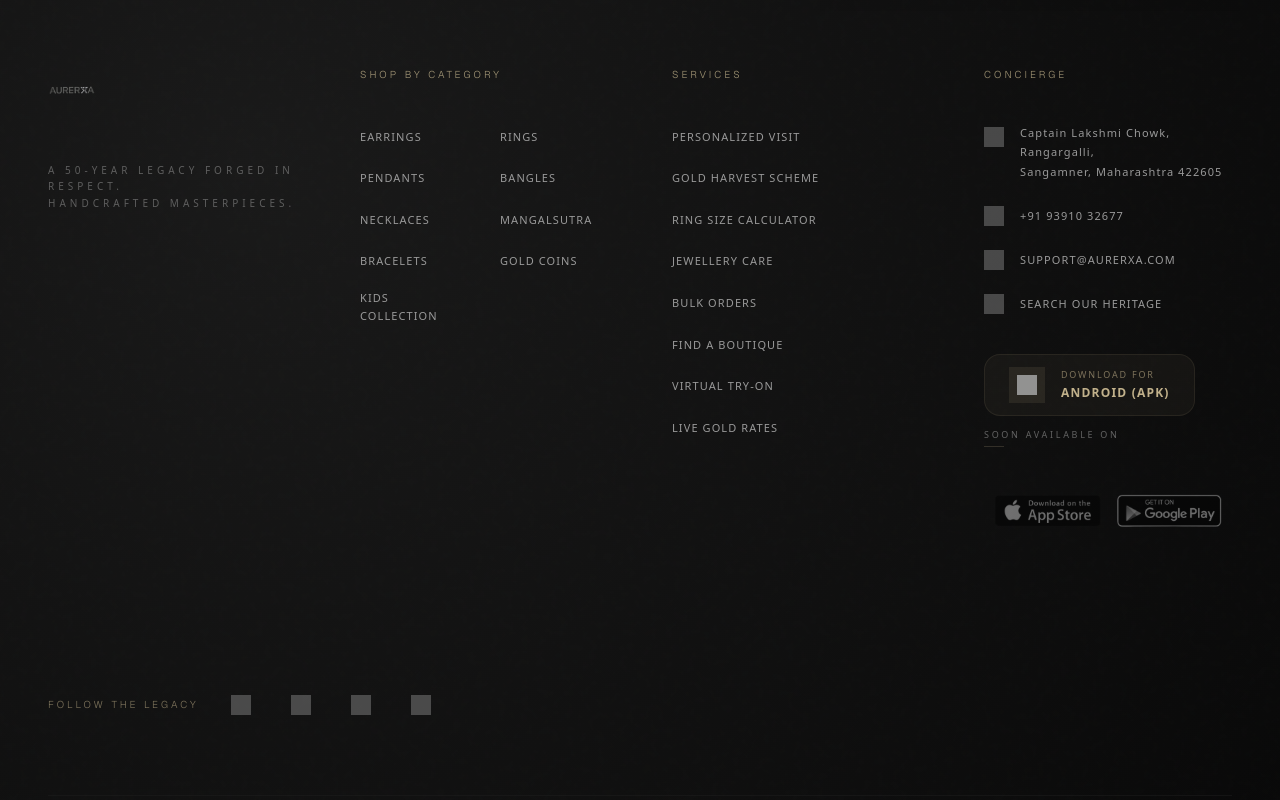
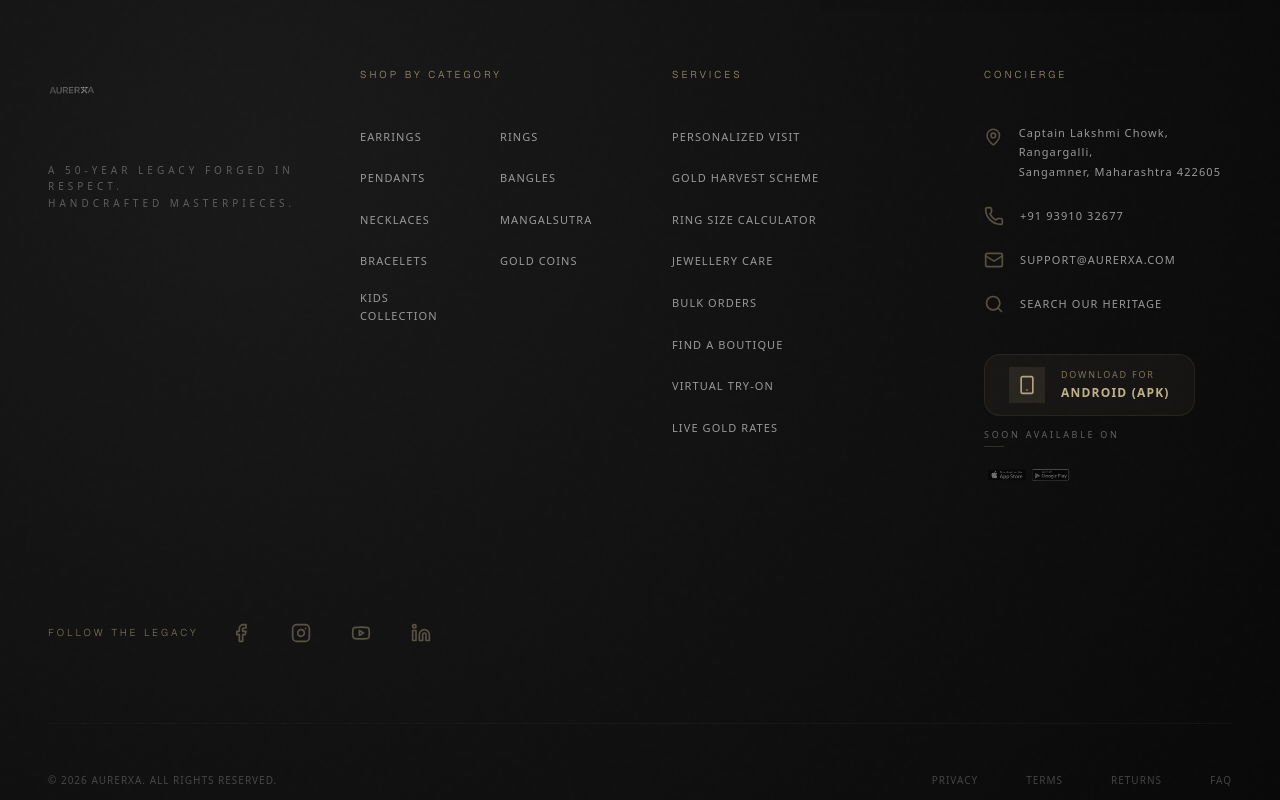
Before and after one commit to naiemshaikhofficial/AURERXA, a Next.js app: page /cart in a window 1280 px wide. Shown: the part 860-1660 px from the top of the page. Built offline with nearby package versions, Linux system fonts and the light colour scheme; no server answers; the database is empty; grey boxes are pictures that could not be loaded.

Commit message:
feat: Establish core application structure with essential e-commerce pages, components, and routing.

```diff
--- a/app/cart/page.tsx
+++ b/app/cart/page.tsx
@@ -8,7 +8,7 @@
 import supabaseLoader from '@/lib/supabase-loader'
 import { Button } from '@/components/ui/button'
 import { useCart } from '@/context/cart-context'
-import { Minus, Plus, Trash2, ShoppingBag, Loader2, ArrowRight, Search } from 'lucide-react'
+import { Minus, Plus, Trash2, ShoppingBag, Loader2, ArrowRight, Search, CreditCard } from 'lucide-react'
 import { useSearch } from '@/context/search-context'
 import { DeliveryChecker } from '@/components/delivery-checker'
 
@@ -185,7 +185,7 @@
                                     </Link>
 
                                     <div className="mt-8 pt-6 border-t border-border flex items-center justify-center gap-4 opacity-30 grayscale hover:grayscale-0 hover:opacity-60 transition-all duration-500">
-                                        <img src="https://img.icons8.com/?size=100&id=13611&format=png&color=FFFFFF" alt="Visa" className="h-6 invert dark:invert-0" />
+                                        <CreditCard className="w-6 h-6 text-foreground" />
                                         <img src="/Mastercard-logo.svg" alt="Mastercard" className="h-6 invert dark:invert-0" />
                                         <img src="/upi-icon.svg" alt="UPI" className="h-6 invert dark:invert-0" />
                                         <img src="/Rupay-Logo.png" alt="RuPay" className="h-6" />
--- a/app/checkout/payment-retry/[id]/page.tsx
+++ b/app/checkout/payment-retry/[id]/page.tsx
@@ -132,8 +132,7 @@
 
     return (
         <div className="min-h-screen bg-background text-foreground selection:bg-primary/30">
-            <Script src="https://checkout.razorpay.com/v1/checkout.js" strategy="lazyOnload" />
-            <Script src="https://sdk.cashfree.com/js/v3/cashfree.js" strategy="lazyOnload" />
+            {/* Scripts moved to layout for preloading */}
 
             <main className="pt-32 pb-24 px-4">
                 <div className="max-w-4xl mx-auto">
@@ -174,7 +173,7 @@
                                                 </div>
                                             </div>
                                             <div className="flex items-center gap-3 grayscale opacity-40 group-hover:grayscale-0 group-hover:opacity-100 transition-all duration-700">
-                                                <img src="https://img.icons8.com/?size=100&id=D6nveVwN39k6&format=png&color=000000" alt="Razorpay" className="h-4 object-contain invert" />
+                                                <CreditCard className="w-5 h-5 text-primary" />
                                             </div>
                                         </div>
                                         {selectedGateway === 'razorpay' && (
@@ -198,7 +197,7 @@
                                                 </div>
                                             </div>
                                             <div className="flex items-center gap-3 grayscale opacity-40 group-hover:grayscale-0 group-hover:opacity-100 transition-all duration-700">
-                                                <img src="https://img.icons8.com/?size=100&id=TgHJI44zOCgU&format=png&color=000000" alt="Cashfree" className="h-4 object-contain" />
+                                                <CreditCard className="w-5 h-5 text-primary" />
                                             </div>
                                         </div>
                                         {selectedGateway === 'cashfree' && (
@@ -285,9 +284,7 @@
                                     <div className="relative w-8 h-4">
                                         <Image src="/Mastercard-logo.svg" alt="Mastercard" fill className="object-contain" unoptimized />
                                     </div>
-                                    <div className="relative w-8 h-4">
-                                        <img src="https://img.icons8.com/?size=100&id=13611&format=png&color=FFFFFF" alt="Visa" className="h-full object-contain" />
-                                    </div>
+                                    <CreditCard className="w-5 h-5 text-white/50" />
                                 </div>
                             </div>
                         </div>
--- a/app/layout.tsx
+++ b/app/layout.tsx
@@ -13,6 +13,7 @@
 const MobileInstallPrompt = dynamic(() => import('@/components/mobile-install-prompt').then(mod => mod.MobileInstallPrompt))
 const NotificationManager = dynamic(() => import('@/components/notification-manager').then(mod => mod.NotificationManager))
 const CartSheet = dynamic(() => import('@/components/cart-sheet').then(mod => mod.CartSheet))
+import Script from 'next/script'
 
 const geist = Geist({
   subsets: ['latin'],
@@ -305,7 +306,6 @@
       <head>
         <link rel="preconnect" href={process.env.NEXT_PUBLIC_SUPABASE_URL!} crossOrigin="" />
         <link rel="dns-prefetch" href={process.env.NEXT_PUBLIC_SUPABASE_URL!} />
-        <link rel="preconnect" href="https://img.icons8.com" />
 
         <script
           type="application/ld+json"
@@ -325,16 +325,24 @@
         />
       </head>
       <body className="font-sans antialiased bg-background text-foreground">
+        <Script
+          src="https://checkout.razorpay.com/v1/checkout.js"
+          strategy="afterInteractive"
+        />
+        <Script
+          src="https://sdk.cashfree.com/js/v3/cashfree.js"
+          strategy="afterInteractive"
+        />
         <ThemeProvider
           attribute="class"
           defaultTheme="dark"
           enableSystem
           disableTransitionOnChange
         >
-          <CartProvider>
           <SearchProvider>
             <AuthProvider initialProfile={profile}>
               <ConsentProvider initialProfile={profile}>
+                <CartProvider>
                   <SmoothScroll>
                     <ErrorBoundary componentName="Application Root">
                       {(() => {
@@ -391,10 +399,10 @@
                       </Suspense>
                     </ErrorBoundary>
                   </SmoothScroll>
+                </CartProvider>
               </ConsentProvider>
             </AuthProvider>
           </SearchProvider>
-          </CartProvider>
         </ThemeProvider>
       </body>
     </html>
--- a/app/manifest.ts
+++ b/app/manifest.ts
@@ -1,46 +1,29 @@
-import type { MetadataRoute } from 'next'
+import { MetadataRoute } from 'next'
 
 export default function manifest(): MetadataRoute.Manifest {
     return {
-        name: 'AURERXA | Luxury Jewelry',
-        short_name: 'AURERXA',
-        description: 'Bespoke high-end jewelry handcrafted to perfection in India. Discover the timeless heritage and certified luxury of AURERXA.',
-        start_url: '/',
-        id: '/?source=pwa',
-        display: 'standalone',
-        background_color: '#0a0a0a',
-        theme_color: '#D4AF37',
-        orientation: 'portrait',
-        categories: ['jewelry', 'fashion', 'luxury', 'lifestyle'],
+        name: "AURERXA | Authentic Luxury & Bespoke Jewelry Heritage",
+        short_name: "AURERXA",
+        description: "AURERXA: Elevating Indian luxury. Explore our legacy of gold necklaces, diamond earrings, and bespoke jewelry.",
+        start_url: "/",
+        display: "standalone",
+        background_color: "#000000",
+        theme_color: "#D4AF37",
         icons: [
             {
-                src: '/icon-512.png',
-                sizes: '512x512',
-                type: 'image/png',
-                purpose: 'any'
+                src: "/icon-192.png",
+                sizes: "192x192",
+                type: "image/png",
+                purpose: "maskable"
             },
             {
-                src: '/icon-192.png',
-                sizes: '192x192',
-                type: 'image/png',
-                purpose: 'maskable'
+                src: "/icon-512.png",
+                sizes: "512x512",
+                type: "image/png",
+                purpose: "any"
             }
         ],
-        screenshots: [
-            {
-                src: '/photo_6066572646712807057_y.jpg',
-                sizes: '1080x1920',
-                type: 'image/jpeg',
-                form_factor: 'narrow',
-                label: 'AURERXA Heritage'
-            },
-            {
-                src: '/photo_6066572646712807064_y.jpg',
-                sizes: '1080x1920',
-                type: 'image/jpeg',
-                form_factor: 'wide',
-                label: 'Our Craftsmen'
-            }
-        ]
+        orientation: "portrait",
+        scope: "/"
     }
 }
--- a/app/page.tsx
+++ b/app/page.tsx
@@ -8,7 +8,7 @@
 import { Metadata } from 'next'
 
 // Lazy load ALL below-hero components to reduce initial JS bundle and TBT
-const Heritage = dynamic(() => import('@/components/heritage').then(mod => mod.Heritage))
+import { Heritage } from '@/components/heritage'
 const NewReleases = dynamic(() => import('@/components/new-releases').then(mod => mod.NewReleases))
 const CategoryBrowsing = dynamic<CategoryBrowsingProps>(() => import('@/components/category-browsing').then(mod => mod.CategoryBrowsing))
 const ShopByGender = dynamic<ShopByGenderProps>(() => import('@/components/shop-by-gender').then(mod => mod.ShopByGender))
@@ -229,22 +229,22 @@
         <Hero />
       </section>
 
-      <section id="brand-heritage">
+      <section id="brand-heritage" className="relative z-10">
         <Heritage />
       </section>
 
       {/* Dynamic Hero Carousel (Bridal Series & More) */}
       <section id="bridal-collections" className="bg-background">
-        <Suspense fallback={<div className="h-[80vh] w-full bg-background animate-pulse" />}>
+        <Suspense fallback={<div className="h-[80vh] w-full bg-background"><SectionSkeleton type="collection" columns={1} /></div>}>
           <HeroCarouselSection />
         </Suspense>
       </section>
 
 
-      <Suspense fallback={<div className="py-24 h-96 bg-background animate-pulse" />}>
+      <Suspense fallback={<div className="py-24 px-6 max-w-7xl mx-auto"><SectionSkeleton type="collection" columns={4} /></div>}>
         <CategoryBrowsingSection />
       </Suspense>
-      <Suspense fallback={<div className="py-24 h-96 bg-background animate-pulse" />}>
+      <Suspense fallback={<div className="py-24 px-6 max-w-7xl mx-auto"><SectionSkeleton type="collection" columns={2} /></div>}>
         <ShopByGenderSection />
       </Suspense>
       <OccasionBrowsing />
@@ -261,7 +261,7 @@
         <BestsellersSection />
       </Suspense>
 
-      <Suspense fallback={<div className="h-screen w-full bg-background animate-pulse" />}>
+      <Suspense fallback={<div className="py-24 px-6 max-w-7xl mx-auto"><SectionSkeleton type="product" columns={4} /></div>}>
         <MaterialShowcaseSection />
       </Suspense>
 
--- a/components/footer.tsx
+++ b/components/footer.tsx
@@ -4,6 +4,7 @@
 import Link from 'next/link'
 import NextImage from 'next/image'
 import { useSearch } from '@/context/search-context'
+import { MapPin, Phone, Mail, Search, Smartphone, Facebook, Instagram, Youtube, Linkedin } from 'lucide-react'
 import { isCapacitor } from '@/lib/utils'
 import { usePathname } from 'next/navigation'
 
@@ -84,10 +85,8 @@
             <h2 className="text-[10px] font-premium-sans text-primary/80 uppercase tracking-[0.2em]">Concierge</h2>
             <div className="space-y-6">
               <div className="flex items-start gap-4 group cursor-pointer">
-                <img
-                  src="https://img.icons8.com/?size=100&id=7880&format=png&color=BF9B65"
-                  alt="Location"
-                  className="w-5 h-5 mt-1 opacity-40 group-hover:opacity-80 transition-opacity"
+                <MapPin
+                  className="w-5 h-5 mt-1 text-primary opacity-40 group-hover:opacity-80 transition-opacity"
                 />
                 <a
                   href="https://maps.app.goo.gl/PdTNoNuey3ecsxkt6"
@@ -100,26 +99,20 @@
                 </a>
               </div>
               <div className="flex items-center gap-4 group">
-                <img
-                  src="https://img.icons8.com/?size=100&id=9729&format=png&color=BF9B65"
-                  alt="Phone"
-                  className="w-5 h-5 opacity-40 group-hover:opacity-80 transition-opacity"
+                <Phone
+                  className="w-5 h-5 text-primary opacity-40 group-hover:opacity-80 transition-opacity"
                 />
                 <a href={`tel:${contactConfig?.phone || '+919391032677'}`} className="text-[11px] text-muted-foreground group-hover:text-foreground transition-colors tracking-widest uppercase" aria-label={`Call us at ${contactConfig?.phone || '+91 93910 32677'}`}>{contactConfig?.phone || '+91 93910 32677'}</a>
               </div>
               <div className="flex items-center gap-4 group">
-                <img
-                  src="https://img.icons8.com/?size=100&id=12580&format=png&color=BF9B65"
-                  alt="Email"
-                  className="w-5 h-5 opacity-40 group-hover:opacity-80 transition-opacity"
+                <Mail
+                  className="w-5 h-5 text-primary opacity-40 group-hover:opacity-80 transition-opacity"
                 />
                 <a href={`mailto:${contactConfig?.email || 'support@aurerxa.com'}`} className="text-[11px] text-muted-foreground group-hover:text-foreground transition-colors tracking-widest uppercase" aria-label={`Email us at ${contactConfig?.email || 'support@aurerxa.com'}`}>{contactConfig?.email || 'support@aurerxa.com'}</a>
               </div>
               <div className="flex items-center gap-4 group cursor-pointer tactile-press" onClick={openSearch}>
-                <img
-                  src="https://img.icons8.com/?size=100&id=132&format=png&color=BF9B65"
-                  alt="Search"
-                  className="w-5 h-5 opacity-40 group-hover:opacity-80 transition-opacity"
+                <Search
+                  className="w-5 h-5 text-primary opacity-40 group-hover:opacity-80 transition-opacity"
                 />
                 <span className="text-[11px] text-muted-foreground group-hover:text-foreground transition-colors tracking-widest uppercase luxe-underline">Search Our Heritage</span>
               </div>
@@ -130,10 +123,8 @@
                   className="inline-flex items-center gap-4 px-6 py-3 bg-primary/5 border border-primary/10 rounded-2xl hover:bg-primary/10 transition-all duration-500 group group"
                 >
                   <div className="p-2 bg-primary/10 rounded-lg group-hover:bg-primary/20 transition-colors">
-                    <img
-                      src="https://img.icons8.com/?size=100&id=17836&format=png&color=BF9B65"
-                      alt="Android"
-                      className="w-5 h-5 opacity-90"
+                    <Smartphone
+                      className="w-5 h-5 text-primary opacity-90"
                     />
                   </div>
                   <div className="flex flex-col text-left">
@@ -147,10 +138,12 @@
                     <p className="text-[9px] text-muted-foreground uppercase tracking-[0.3em] font-medium opacity-60">Soon Available On</p>
                     <div className="w-5 h-px bg-primary/20" />
                   </div>
-                  <img
+                  <NextImage
                     src="/App-Store-and-Google-Play-badges-removebg-preview.png"
                     alt="App Store and Google Play"
-                    className="h-30 w-auto object-contain opacity-40 hover:opacity-70 transition-opacity duration-700 grayscale hover:grayscale-0"
+                    width={180}
+                    height={60}
+                    className="h-10 w-auto object-contain opacity-40 hover:opacity-70 transition-opacity duration-700 grayscale hover:grayscale-0"
                   />
                 </div>
               </div>
@@ -163,10 +156,10 @@
           <span className="text-[10px] font-premium-sans text-primary/60 uppercase tracking-[0.2em] w-full md:w-auto mb-4 md:mb-0 text-center md:text-left">Follow the Legacy</span>
           <div className="flex gap-10 items-center">
             {[
-              { id: '59780', label: 'Facebook', href: 'https://facebook.com/aurerxa' },
-              { id: '32309', label: 'Instagram', href: 'https://instagram.com/aurerxa' },
-              { id: '37326', label: 'YouTube', href: 'https://youtube.com/@aurerxa' },
-              { id: '8808', label: 'LinkedIn', href: 'https://linkedin.com/company/aurerxa' }
+              { icon: Facebook, label: 'Facebook', href: 'https://facebook.com/aurerxa' },
+              { icon: Instagram, label: 'Instagram', href: 'https://instagram.com/aurerxa' },
+              { icon: Youtube, label: 'YouTube', href: 'https://youtube.com/@aurerxa' },
+              { icon: Linkedin, label: 'LinkedIn', href: 'https://linkedin.com/company/aurerxa' }
             ].map((social) => (
               <a
                 key={social.label}
@@ -176,10 +169,8 @@
                 className="group relative flex items-center justify-center transition-all duration-500"
                 aria-label={social.label}
               >
-                <img
-                  src={`https://img.icons8.com/?size=100&id=${social.id}&format=png&color=BF9B65`}
-                  alt={social.label}
-                  className="w-5 h-5 opacity-40 group-hover:opacity-100 transition-all duration-300 group-hover:scale-110"
+                <social.icon
+                  className="w-5 h-5 text-primary opacity-40 group-hover:opacity-100 transition-all duration-300 group-hover:scale-110"
                 />
                 <div className="absolute -bottom-6 left-1/2 -translate-x-1/2 text-[8px] opacity-0 group-hover:opacity-100 transition-opacity tracking-widest text-primary/60 uppercase pointer-events-none">
                   {social.label}
--- a/lib/supabase-loader.ts
+++ b/lib/supabase-loader.ts
@@ -1,37 +1,30 @@
 export default function supabaseLoader({ src, width, quality }: { src: string, width: number, quality?: number }) {
+    // If it's a relative path starting with /, return with query params to satisfy Next.js loader check
+    if (src.startsWith('/')) {
+        return `${src}${src.includes('?') ? '&' : '?'}width=${width}&quality=${quality || 75}`
+    }
+
     // Check if it's already proxied to our internal endpoint
     if (src.startsWith('/api/supabase/storage/v1/object/')) {
         const transformedUrl = src.replace('/storage/v1/object/', '/storage/v1/render/image/')
         return `${transformedUrl}?width=${width}&quality=${quality || 75}&resize=contain&format=avif`
     }
 
-    // If it's a relative path (not our proxy), return as is
-    if (src.startsWith('/')) {
-        return src
-    }
-
     // If it's from Supabase, route it through our Proxy to bypass ISP blocking
     if (src.includes('supabase.co')) {
-        // Find the beginning of the Supabase path (starting from /storage/v1/...)
         const storageMatch = src.match(/\/storage\/v1\/.*/);
         if (storageMatch) {
             const supabasePath = storageMatch[0];
-
-            // Redirect to our local proxy
             let proxiedUrl = `/api/supabase${supabasePath}`;
 
-            // If it's an object URL that can be transformed, use the render API
             if (supabasePath.includes('/storage/v1/object/')) {
                 proxiedUrl = proxiedUrl.replace('/storage/v1/object/', '/storage/v1/render/image/');
-
-                // Add transformation parameters for performance
                 return `${proxiedUrl}?width=${width}&quality=${quality || 75}&resize=contain&format=avif`;
             }
-
-            return proxiedUrl;
+            return `${proxiedUrl}${proxiedUrl.includes('?') ? '&' : '?'}width=${width}&quality=${quality || 75}`;
         }
     }
 
-    // Fallback for other external images or non-transformable Supabase URLs
-    return src;
+    // Fallback for other external images
+    return `${src}${src.includes('?') ? '&' : '?'}width=${width}&quality=${quality || 75}`;
 }
```
Also changed, not shown: app/checkout/page.tsx (+10 -22 lines), app/error.tsx (+9 -0 lines), app/not-found.tsx (+10 -0 lines), components/navbar.tsx (+8 -16 lines). Lines whose indentation alone changed are shown as unchanged.
